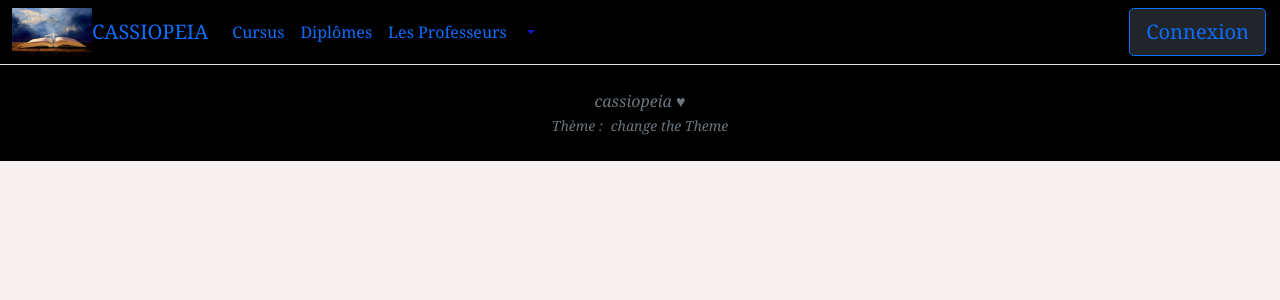
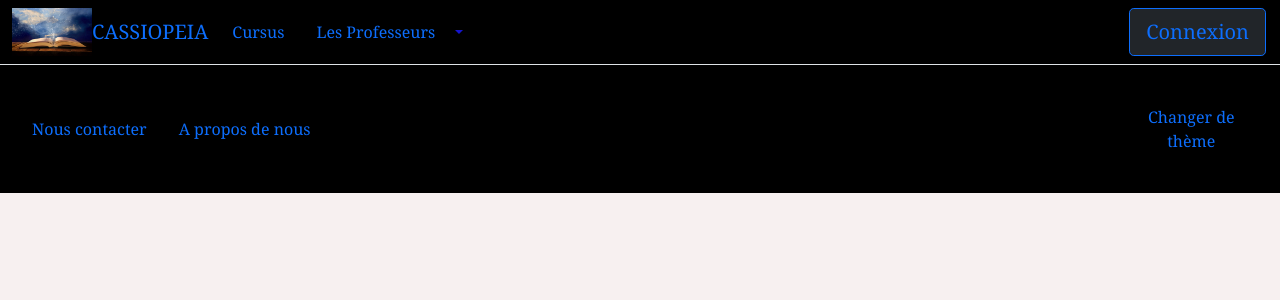
Before and after one commit to Ahlammamoun/cassiopeia, a Symfony app: template templates/base.html.twig in a window 1280 px wide. Shown: the top 300 px of the page. Run offline with Twig, Linux system fonts and the light colour scheme; the template is opened without the code that fills it, so the values that code supplies are empty; some libraries are stand-ins or nearby versions.

Commit message:
css of links from the footer

```diff
--- a/templates/base.html.twig
+++ b/templates/base.html.twig
@@ -13,7 +13,7 @@
 
 <body>
 {% if app.session.get('theme') == 'firstTheme' %}
-   <nav class="navbar navbar-expand-lg text-light bg-dark">
+   <nav class="navbar navbar-expand-lg text-light" style="background-color: #000000; ">
 {% else %}
      <nav class="navbar navbar-expand-lg text-light" style="background-color: #000000; ">
 {% endif %}
@@ -29,8 +29,8 @@
                <a class="nav-link active text-primary" aria-current="page" href="{{ path ('cursus') }}">Cursus</a>
             </li>
             <li class="nav-item">
-               <a class="nav-link text-primary" href="">Diplômes
-</a>
+               <a class="nav-link text-primary" href=""></a>
+
             </li>
             <li class="nav-item ">
                <a class="nav-link text-primary" href="{{ path ('teacher') }}">Les Professeurs</a>
@@ -73,9 +73,37 @@
 {% else %}
     <footer class="container-fluid py-4 border-top text-center"  style="background-color:	#000000; ">
 {% endif %}
-         <span class="text-muted">cassiopeia &hearts;
-         <br><small>Thème :<a href="{{ path('main_theme_switcher')}}" class="link-secondary text-decoration-none"><i class="bi bi-toogle-on mx-1"></i>change the Theme</a></small>
-         </span>
+
+
+ <nav class="navbar navbar-expand-lg text-light" style="background-color: #000000; ">
+   <div class="container-fluid">
+      <button class="navbar-toggler " type="button" data-bs-toggle="collapse" data-bs-target="#navbarSupportedContent" aria-controls="navbarSupportedContent" aria-expanded="false" aria-label="Toggle navigation">
+      <span class="navbar-toggler-icon"></span>
+      </button>
+      <div class="collapse navbar-collapse" id="navbarSupportedContent">
+         <ul class="navbar-nav me-auto mb-2 mb-lg-0">
+            <li class="nav-item">
+               <a class="nav-link text-primary fst-normal" aria-current="page" href="{{ path ('cursus') }}">Nous contacter</a>
+            </li>
+            <li class="nav-item">
+               <a class="nav-link text-primary fst-normal" href=""></a>
+
+            </li>
+            <li class="nav-item ">
+               <a class="nav-link text-primary fst-normal" href="{{ path ('teacher') }}">A propos de nous</a>
+               </li>
+
+   </ul>
+      </div>
+   </div>
+<a class="nav-link text-primary fst-normal" href="{{ path('main_theme_switcher')}}">Changer de thème</a>
+
+</nav>
+
+
+
+
+
       </footer>
 
 <script src="https://cdn.jsdelivr.net/npm/bootstrap@5.2.0/dist/js/bootstrap.bundle.min.js"integrity="sha384-A3rJD856KowSb7dwlZdYEkO39Gagi7vIsF0jrRAoQmDKKtQBHUuLZ9AsSv4jD4Xa"crossorigin="anonymous"></script>
```
Also changed, not shown: src/Controller/CircuitController.php (+6 -6 lines), templates/circuit/show.html.twig (+10 -9 lines).
